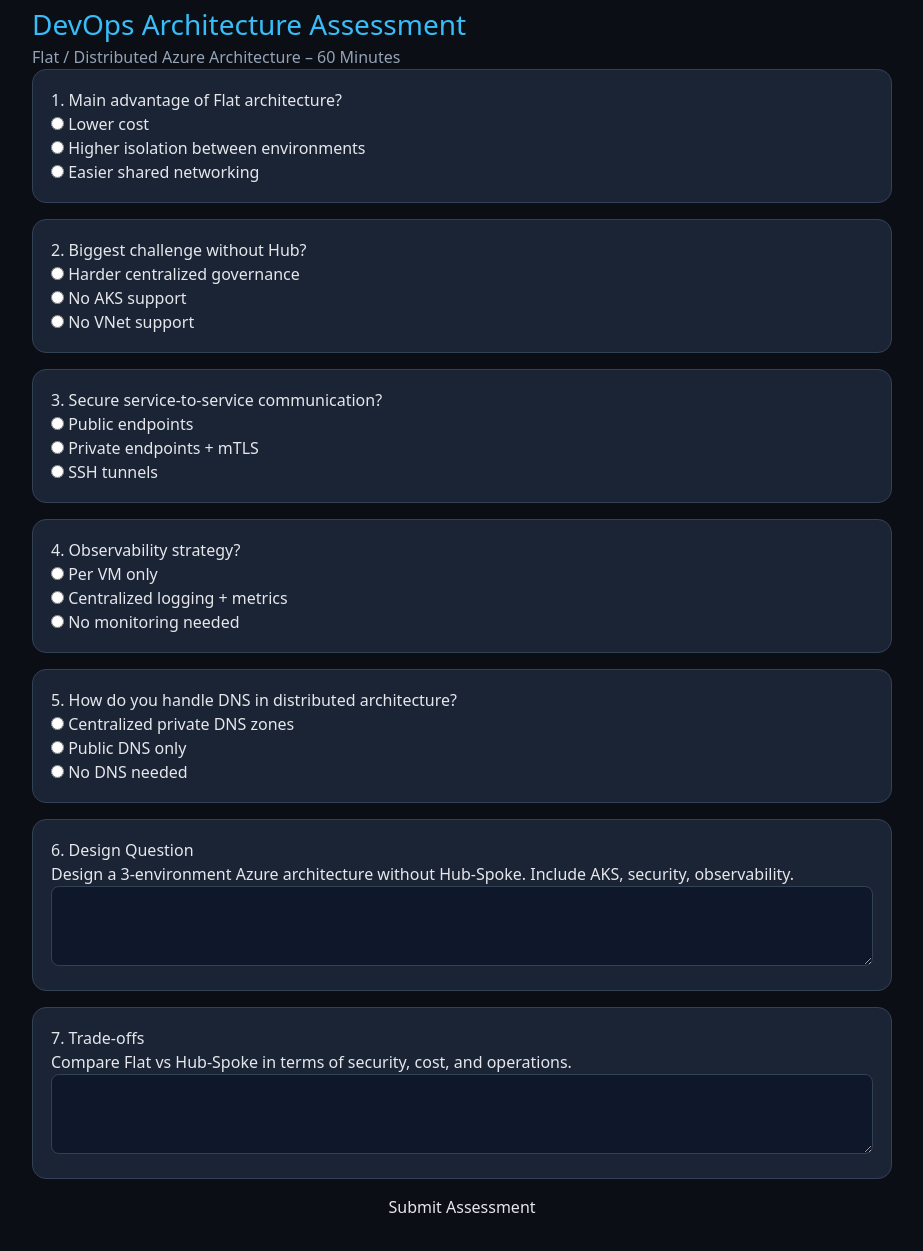
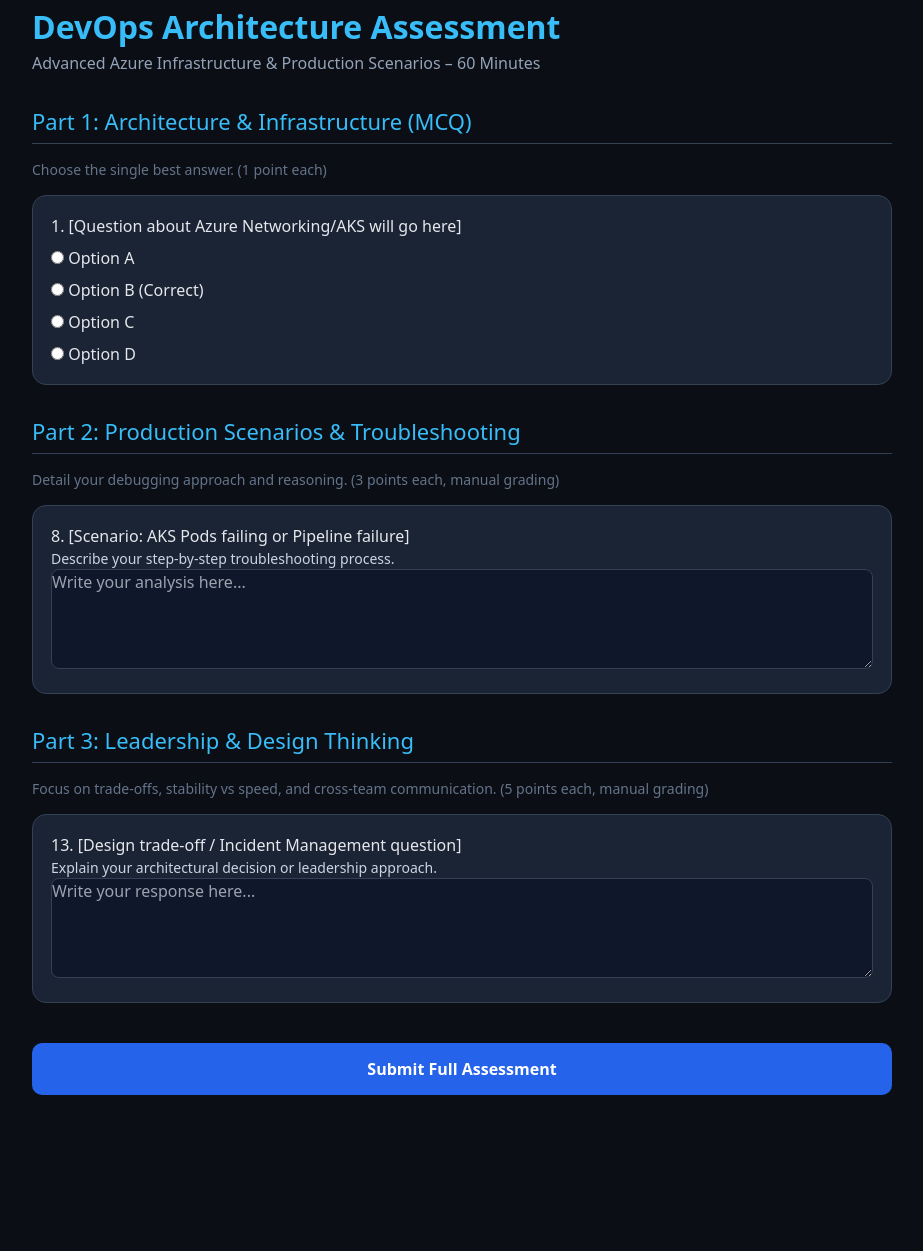
Before and after one commit to OzinihO/Devops, a plain HTML site: page index.html in a window 1280 px wide. Shown: the part 17-1268 px from the top of the page, without its empty margins (178-1101 px from the left). After the commit the page ends 1212 px from the top, so only its background shows below. Drawn offline with nearby package versions, Linux system fonts and the light colour scheme.

Commit message:
Update index.html

```diff
--- a/index.html
+++ b/index.html
@@ -2,14 +2,14 @@
 <html lang="en">
 <head>
 <meta charset="UTF-8">
-<title>DevOps Architecture Assessment</title>
+<title>Senior DevOps & Azure Architecture Assessment</title>
 <script src="https://cdn.tailwindcss.com"></script>
 
 <style>
 body {
-  background:#0b0e14;
-  color:#e5e7eb;
-  font-family: system-ui;
+  background: #0b0e14;
+  color: #e5e7eb;
+  font-family: system-ui, -apple-system, sans-serif;
 }
 
 .card {
@@ -17,38 +17,70 @@
   border: 1px solid #334155;
   border-radius: 14px;
   padding: 18px;
-  margin-bottom: 16px;
+  margin-bottom: 20px;
 }
 
-button {
+.section-title {
+  color: #38bdf8;
+  font-size: 22px;
+  margin-top: 30px;
+  margin-bottom: 15px;
+  border-bottom: 1px solid #334155;
+  padding-bottom: 5px;
+}
+
+button.submit-btn {
   width: 100%;
   padding: 14px;
-  background:#2563eb;
+  background: #2563eb;
   border-radius: 10px;
   font-weight: bold;
   margin-top: 20px;
+  color: white;
+  transition: background 0.2s;
+}
+
+button.submit-btn:hover {
+  background: #1d4ed8;
 }
 
 textarea {
-  width:100%;
-  height:80px;
-  margin-top:10px;
-  background:#0f172a;
-  border:1px solid #334155;
-  color:white;
-  border-radius:8px;
-  padding:10px;
+  width: 100%;
+  height: 100px;
+  margin-top: 10px;
+  background: #0f172a;
+  border: 1px solid #334155;
+  color: white;
+  border-radius: 8px;
+  padding: 10px;
+  resize: vertical;
+}
+
+label {
+  display: block;
+  margin-top: 8px;
+  cursor: pointer;
 }
 
 #timer {
-  position:fixed;
-  top:12px;
-  right:12px;
-  background:#1f2937;
-  padding:10px 14px;
-  border-radius:10px;
-  border:1px solid #334155;
-  font-weight:bold;
+  position: fixed;
+  top: 12px;
+  right: 12px;
+  background: #1f2937;
+  padding: 10px 14px;
+  border-radius: 10px;
+  border: 1px solid #334155;
+  font-weight: bold;
+  z-index: 50;
+}
+
+.result-box {
+  background: #1e293b;
+  border: 1px solid #10b981;
+  border-radius: 10px;
+  padding: 20px;
+  margin-top: 20px;
+  display: none;
 }
 </style>
 </head>
@@ -57,111 +89,115 @@
 
 <div id="timer">60:00</div>
 
-<div style="max-width:900px;margin:auto;padding:20px">
+<div style="max-width:900px; margin:auto; padding:20px; padding-bottom: 100px;">
 
-<h1 style="color:#38bdf8;font-size:28px;">DevOps Architecture Assessment</h1>
-<p style="color:#94a3b8;">Flat / Distributed Azure Architecture – 60 Minutes</p>
+  <h1 style="color:#38bdf8; font-size:32px; font-weight: bold;">DevOps Architecture Assessment</h1>
+  <p style="color:#94a3b8; font-size:16px;">Advanced Azure Infrastructure & Production Scenarios – 60 Minutes</p>
 
-<!-- MCQ 1 -->
-<div class="card">
-<h3>1. Main advantage of Flat architecture?</h3>
-<label><input type="radio" name="q1" value="0"> Lower cost</label><br>
-<label><input type="radio" name="q1" value="1"> Higher isolation between environments</label><br>
-<label><input type="radio" name="q1" value="0"> Easier shared networking</label>
-</div>
+  <div class="section-title">Part 1: Architecture & Infrastructure (MCQ)</div>
+  <p style="color:#64748b; font-size:14px; margin-bottom: 15px;">Choose the single best answer. (1 point each)</p>
 
-<!-- MCQ 2 -->
-<div class="card">
-<h3>2. Biggest challenge without Hub?</h3>
-<label><input type="radio" name="q2" value="1"> Harder centralized governance</label><br>
-<label><input type="radio" name="q2" value="0"> No AKS support</label><br>
-<label><input type="radio" name="q2" value="0"> No VNet support</label>
-</div>
+  <div id="mcq-container">
+    <div class="card">
+      <h3>1. [Question about Azure Networking/AKS will go here]</h3>
+      <label><input type="radio" name="q1" value="0"> Option A</label>
+      <label><input type="radio" name="q1" value="1"> Option B (Correct)</label>
+      <label><input type="radio" name="q1" value="0"> Option C</label>
+      <label><input type="radio" name="q1" value="0"> Option D</label>
+    </div>
+    </div>
 
-<!-- MCQ 3 -->
-<div class="card">
-<h3>3. Secure service-to-service communication?</h3>
-<label><input type="radio" name="q3" value="0"> Public endpoints</label><br>
-<label><input type="radio" name="q3" value="1"> Private endpoints + mTLS</label><br>
-<label><input type="radio" name="q3" value="0"> SSH tunnels</label>
-</div>
+  <div class="section-title">Part 2: Production Scenarios & Troubleshooting</div>
+  <p style="color:#64748b; font-size:14px; margin-bottom: 15px;">Detail your debugging approach and reasoning. (3 points each, manual grading)</p>
 
-<!-- MCQ 4 -->
-<div class="card">
-<h3>4. Observability strategy?</h3>
-<label><input type="radio" name="q4" value="0"> Per VM only</label><br>
-<label><input type="radio" name="q4" value="1"> Centralized logging + metrics</label><br>
-<label><input type="radio" name="q4" value="0"> No monitoring needed</label>
-</div>
+  <div id="scenario-container">
+    <div class="card">
+      <h3>8. [Scenario: AKS Pods failing or Pipeline failure]</h3>
+      <p style="color:#cbd5e1; font-size:14px;">Describe your step-by-step troubleshooting process.</p>
+      <textarea id="q8" placeholder="Write your analysis here..."></textarea>
+    </div>
+    </div>
 
-<!-- MCQ 5 -->
-<div class="card">
-<h3>5. How do you handle DNS in distributed architecture?</h3>
-<label><input type="radio" name="q5" value="1"> Centralized private DNS zones</label><br>
-<label><input type="radio" name="q5" value="0"> Public DNS only</label><br>
-<label><input type="radio" name="q5" value="0"> No DNS needed</label>
-</div>
+  <div class="section-title">Part 3: Leadership & Design Thinking</div>
+  <p style="color:#64748b; font-size:14px; margin-bottom: 15px;">Focus on trade-offs, stability vs speed, and cross-team communication. (5 points each, manual grading)</p>
 
-<!-- OPEN Q1 -->
-<div class="card">
-<h3>6. Design Question</h3>
-<p>Design a 3-environment Azure architecture without Hub-Spoke. Include AKS, security, observability.</p>
-<textarea id="q6"></textarea>
-</div>
+  <div id="leadership-container">
+    <div class="card">
+      <h3>13. [Design trade-off / Incident Management question]</h3>
+      <p style="color:#cbd5e1; font-size:14px;">Explain your architectural decision or leadership approach.</p>
+      <textarea id="q13" placeholder="Write your response here..."></textarea>
+    </div>
+    </div>
 
-<!-- OPEN Q2 -->
-<div class="card">
-<h3>7. Trade-offs</h3>
-<p>Compare Flat vs Hub-Spoke in terms of security, cost, and operations.</p>
-<textarea id="q7"></textarea>
-</div>
+  <button class="submit-btn" onclick="submitTest()">Submit Full Assessment</button>
 
-<button onclick="submitTest()">Submit Assessment</button>
-
-<div id="result" style="margin-top:20px;font-size:20px;"></div>
+  <div id="result" class="result-box">
+    <h2 style="color:#10b981; font-size: 24px; margin-bottom: 10px;">Assessment Submitted</h2>
+    <div id="score-details" style="font-size: 18px;"></div>
+    <p style="color:#94a3b8; font-size:14px; margin-top:10px;">* Note: The final level (Junior to Lead) requires manual grading of Part 2 and Part 3.</p>
+  </div>
 
 </div>
 
 <script>
-// TIMER
-let time = 60 * 60;
-
-setInterval(() => {
+// TIMER LOGIC
+let time = 60 * 60; // 60 minutes
+let timerInterval = setInterval(() => {
   let m = Math.floor(time / 60);
   let s = time % 60;
-
-  document.getElementById("timer").innerText =
-    m + ":" + (s < 10 ? "0" : "") + s;
-
+  document.getElementById("timer").innerText = m + ":" + (s < 10 ? "0" : "") + s;
   time--;
-  if (time < 0) submitTest();
+  if (time < 0) {
+    clearInterval(timerInterval);
+    submitTest();
+  }
 }, 1000);
 
-// SCORING
+// SCORING LOGIC
 function submitTest() {
-  let score = 0;
+  clearInterval(timerInterval); // Stop timer
 
-  for (let i = 1; i <= 5; i++) {
+  let mcqScore = 0;
+
+  // Calculate MCQ (Questions 1 to 7) - 1 point each
+  for (let i = 1; i <= 7; i++) {
     let radios = document.getElementsByName("q" + i);
-    radios.forEach(r => {
-      if (r.checked) score += parseInt(r.value);
-    });
+    if(radios) {
+      radios.forEach(r => {
+        if (r.checked) mcqScore += parseInt(r.value);
+      });
+    }
   }
 
-  let level = "";
+  // Display logic
+  const resultBox = document.getElementById("result");
+  const scoreDetails = document.getElementById("score-details");
 
-  if (score <= 1) level = "Junior";
-  else if (score == 2) level = "Mid";
-  else if (score == 3) level = "Senior";
-  else level = "Lead";
+  resultBox.style.display = "block";
+  scoreDetails.innerHTML = `
+    <strong>Auto-graded MCQ Score:</strong> ${mcqScore} / 7 <br><br>
+    <strong>Pending Manual Review:</strong><br>
+    - 5 Scenario Questions (Up to 15 points)<br>
+    - 3 Leadership Questions (Up to 15 points)<br><br>
+    <strong>Max Total Potential:</strong> 37 points
+  `;
 
-  document.getElementById("result").innerHTML =
-    "Score: " + score + "/5<br>Level: " + level;
+  // Collect Open Text Answers for backend/evaluator
+  let openAnswers = {};
+  for(let i=8; i<=15; i++) {
+    let el = document.getElementById("q" + i);
+    if(el) {
+      openAnswers["q" + i] = el.value;
+    }
+  }
 
-  console.log("Answers saved (open text not scored):",
-    document.getElementById("q6").value,
-    document.getElementById("q7").value
-  );
+  console.log("Answers submitted for review:", {
+    mcqScore: mcqScore,
+    openEndedResponses: openAnswers
+  });
+
+  // Scroll to results
+  resultBox.scrollIntoView({ behavior: 'smooth' });
 }
 </script>
 
```
